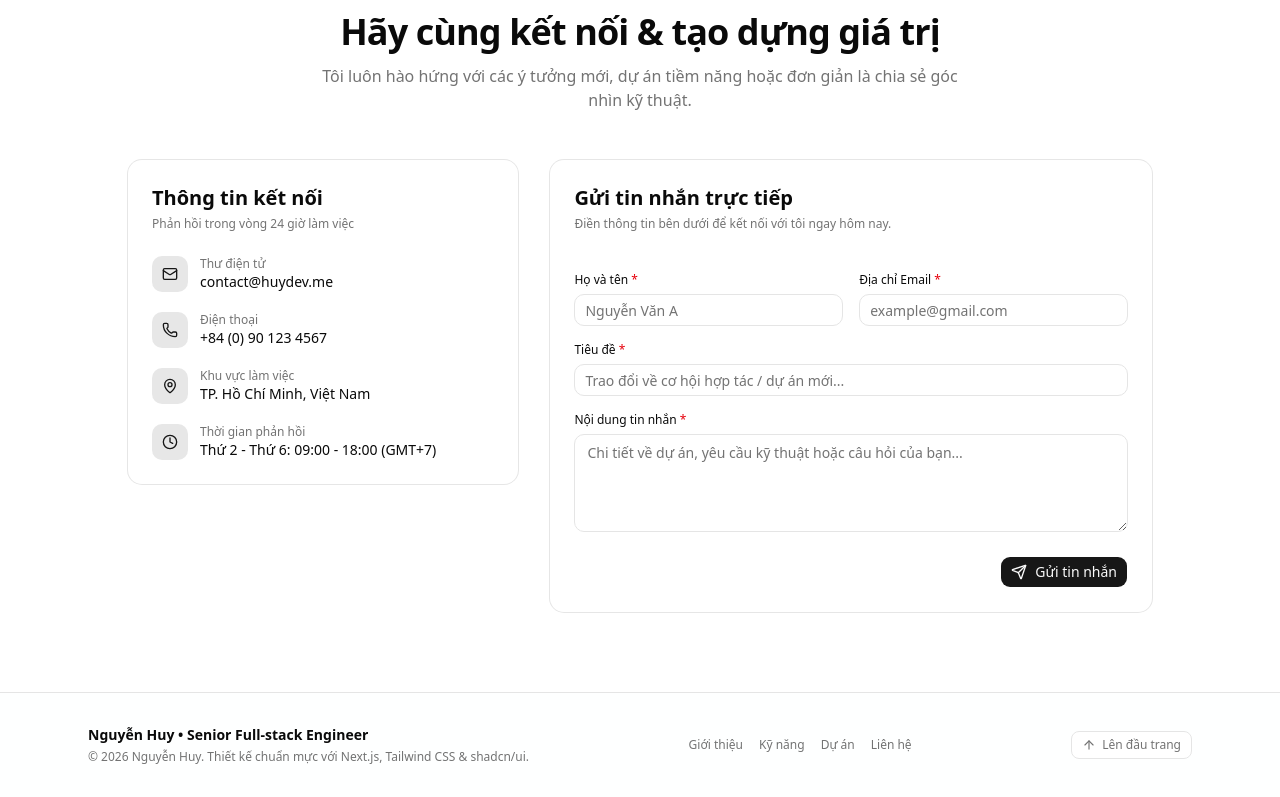
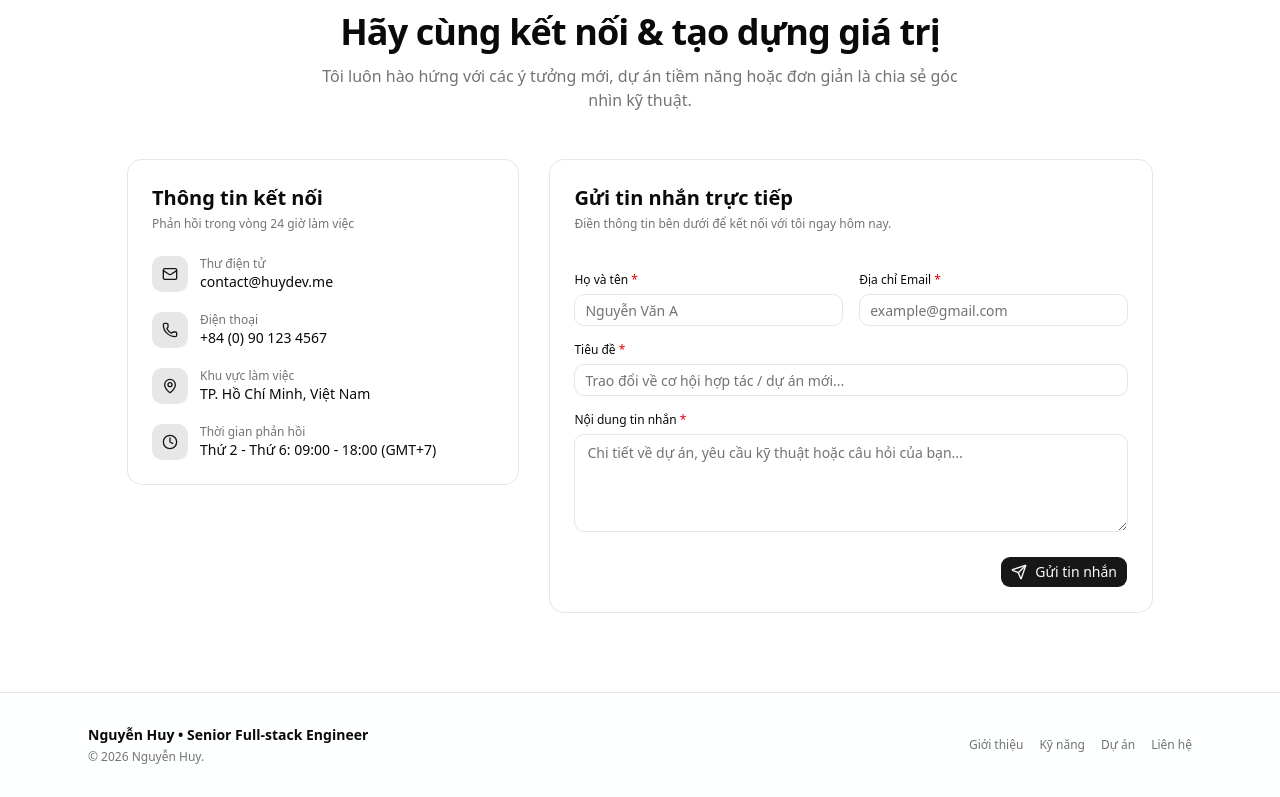
Before and after one commit to Nhat-Huy-05/portfolio-landing, a Next.js app: page / in a window 1280 px wide. Shown: the part 4351-5148 px from the top of the page. Built offline with nearby package versions, Linux system fonts and the light colour scheme.

Commit message:
update readme.md

```diff
--- a/components/layout/Footer.tsx
+++ b/components/layout/Footer.tsx
@@ -21,7 +21,7 @@ export default function Footer() {
             {personal.name} • {personal.title}
           </p>
           <p className="text-xs text-muted-foreground">
-            © {new Date().getFullYear()} {personal.name}. Thiết kế chuẩn mực với Next.js, Tailwind CSS & shadcn/ui.
+            © {new Date().getFullYear()} {personal.name}.
           </p>
         </div>
 
@@ -40,20 +40,6 @@ export default function Footer() {
             </Link>
           ))}
         </nav>
-
-        {/* Right: Scroll to top */}
-        <div className="flex items-center gap-2">
-          <Button
-            variant="outline"
-            size="sm"
-            onClick={scrollToTop}
-            className="gap-1.5 text-xs text-muted-foreground hover:text-foreground"
-            aria-label="Cuộn lên đầu trang"
-          >
-            <ArrowUp className="size-3.5" />
-            <span>Lên đầu trang</span>
-          </Button>
-        </div>
       </div>
     </footer>
   )
```
Also changed, not shown: 1 other file (tests, documents, lock files or other folders).
